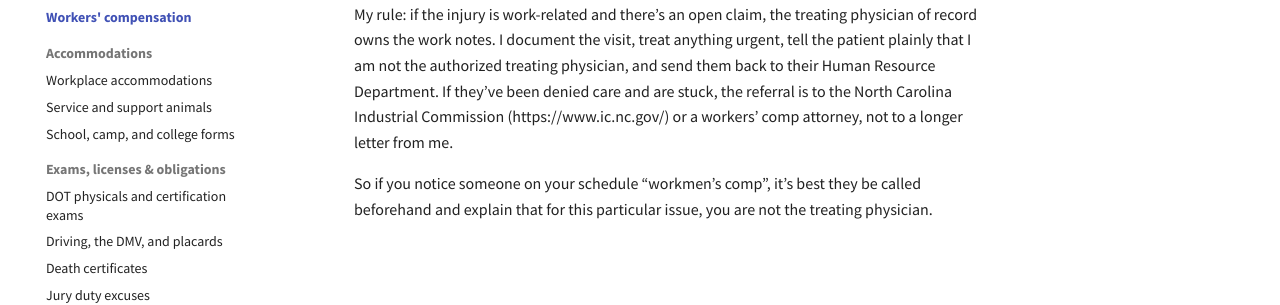
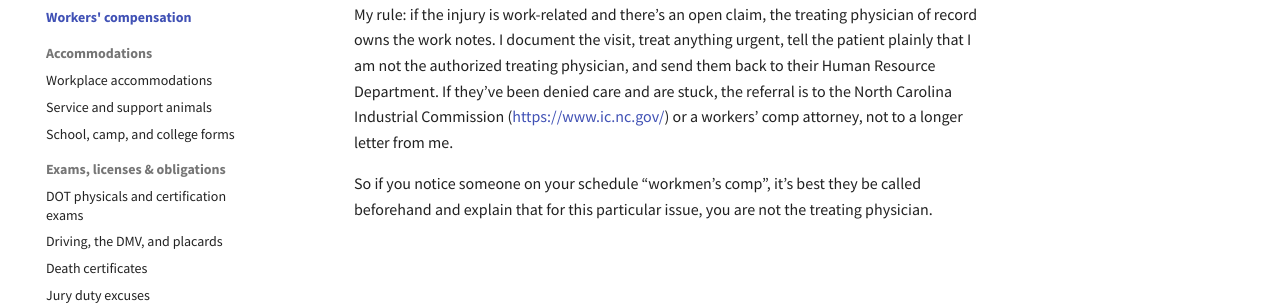
Before and after one commit to pdel4096/PCP-paperwork-guide, an MkDocs documentation site: the page built from docs/leave-disability/workers-comp.md, in a window 1280 px wide. Shown: the part 389-694 px from the top of the page. Built offline with MkDocs 1.6.1 and Material for MkDocs 9.7.7, drawn with Linux system fonts in a browser that asks for light colours; comment, search, counter and statistics services are not loaded; part of the change alters nothing that is shown.

```diff
--- a/docs/leave-disability/workers-comp.md
+++ b/docs/leave-disability/workers-comp.md
@@ -8,6 +8,6 @@ This one deserves its own section because the instinct to help gets you in troub
 
 In North Carolina, the employer or its insurance carrier generally has the right to direct medical treatment for a compensable injury. If you treat and bill outside that channel, you may not be paid, and — worse — a well-meant note taking the patient out of work can complicate their claim rather than support it. The forms are Industrial Commission forms (the Form 25R work status report is the one you’ll see most), and the case is managed by an adjuster and often a nurse case manager who will call your office.
 
-My rule: if the injury is work-related and there’s an open claim, the treating physician of record owns the work notes. I document the visit, treat anything urgent, tell the patient plainly that I am not the authorized treating physician, and send them back to their Human Resource Department. If they’ve been denied care and are stuck, the referral is to the North Carolina Industrial Commission (https://www.ic.nc.gov/) or a workers’ comp attorney, not to a longer letter from me.
+My rule: if the injury is work-related and there’s an open claim, the treating physician of record owns the work notes. I document the visit, treat anything urgent, tell the patient plainly that I am not the authorized treating physician, and send them back to their Human Resource Department. If they’ve been denied care and are stuck, the referral is to the North Carolina Industrial Commission ([https://www.ic.nc.gov/](https://www.ic.nc.gov/)) or a workers’ comp attorney, not to a longer letter from me.
 
 So if you notice someone on your schedule “workmen’s comp”, it’s best they be called beforehand and explain that for this particular issue, you are not the treating physician.
```
